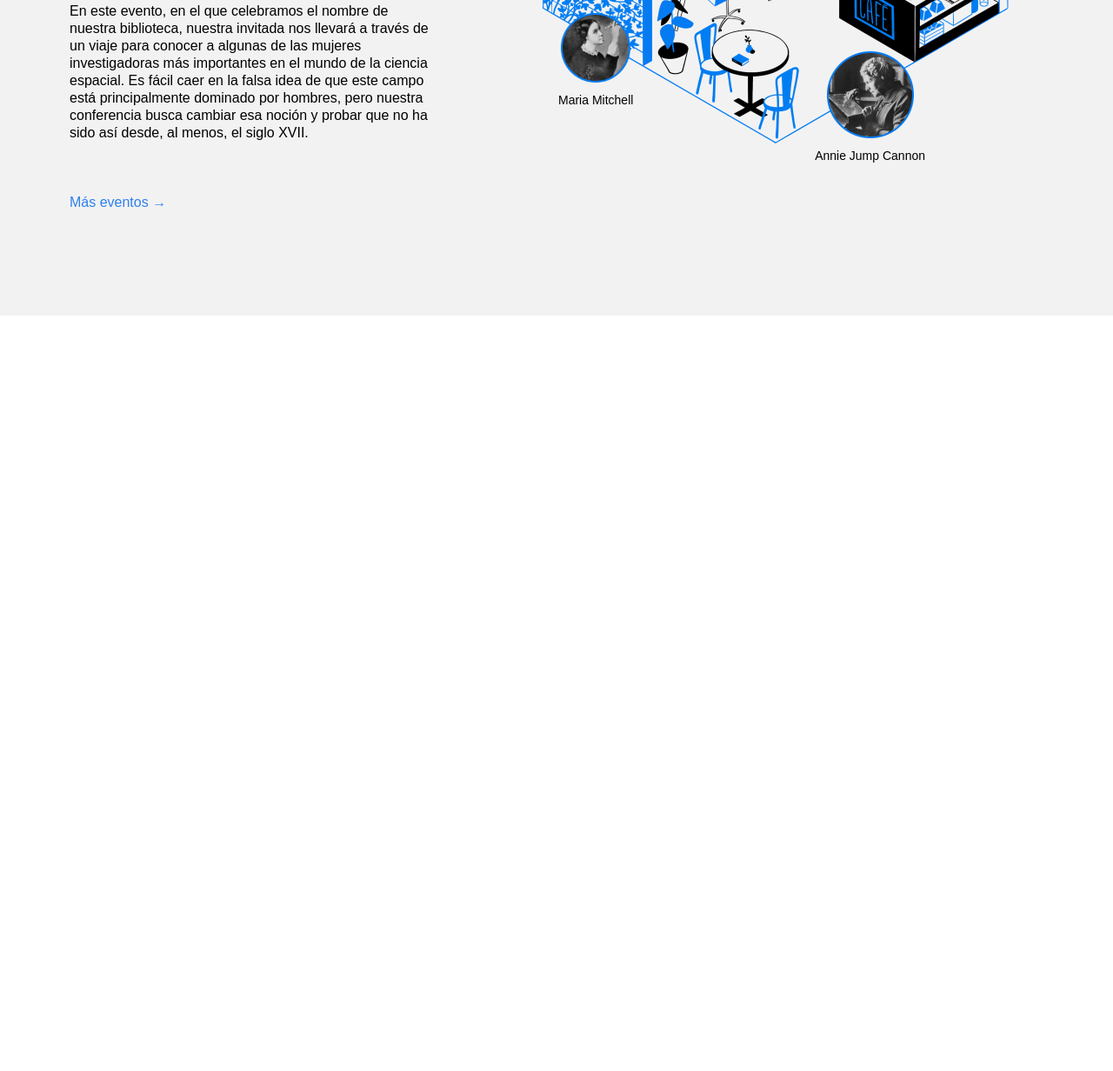
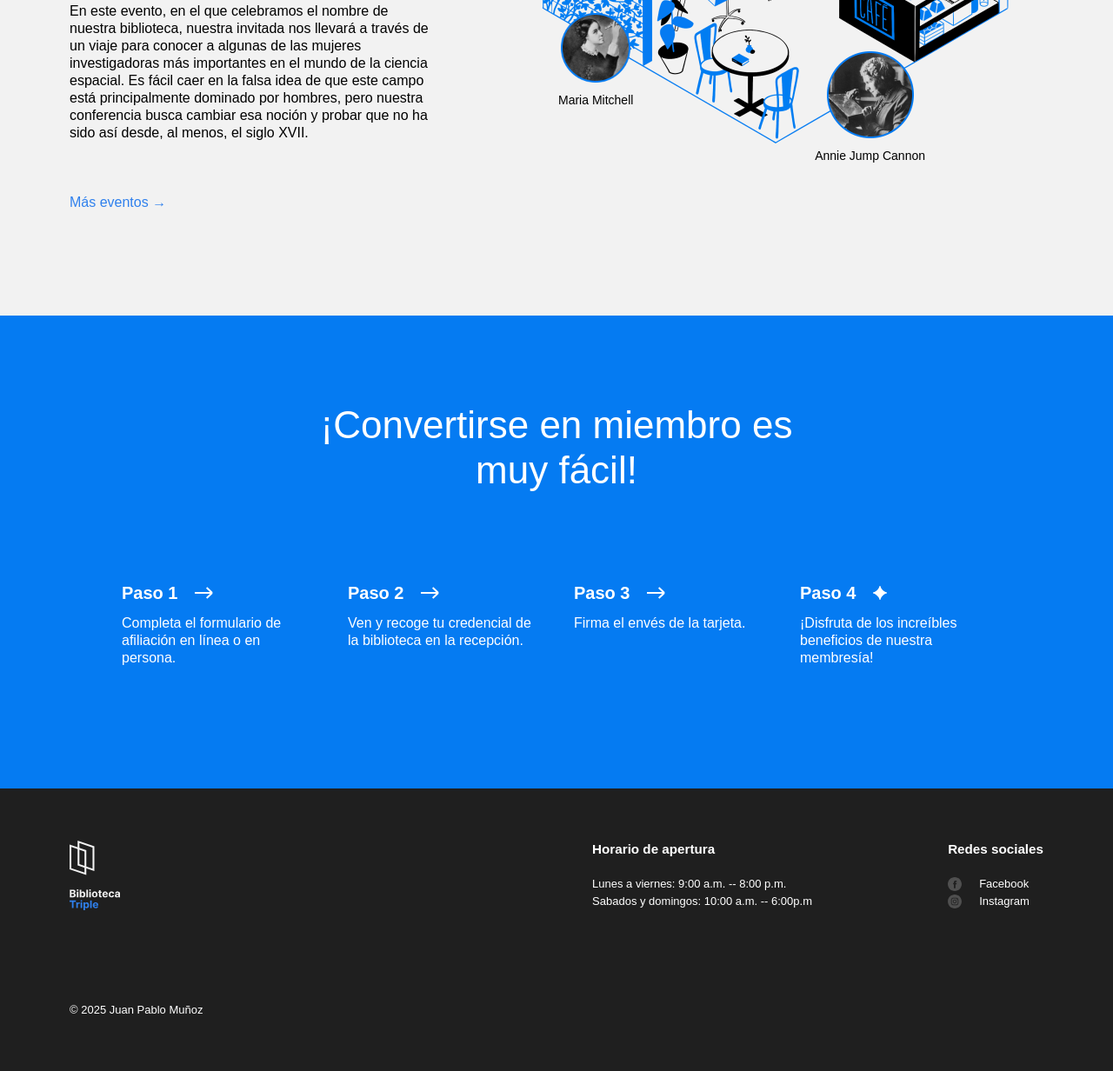
Before and after one commit to juano8/web_project_library_es_2, a plain HTML site: page index.html in a window 1280 px wide. Shown: the part 2575-3807 px from the top of the page at 87% size. Before the commit the page ends 2938 px from the top, so only its background shows below. Drawn offline with Linux system fonts and the light colour scheme.

Commit message:
Nueva actualización de mi proyecto

```diff
--- a/index.html
+++ b/index.html
@@ -221,7 +221,114 @@
             </div>
           </div>
         </section>
+        <section class="membership" id="membership">
+          <h2 class="membership__title">
+            ¡Convertirse en miembro es muy fácil!
+          </h2>
+          <ul class="membership__steps">
+            <li class="step">
+              <h3 class="step__title">
+                Paso 1
+                <img
+                  src="./images/icon_step_forward.svg"
+                  alt="icon forward"
+                  class="step__icon"
+                />
+              </h3>
+              <p class="step__description">
+                Completa el formulario de afiliación en línea o en persona.
+              </p>
+            </li>
+            <li class="step">
+              <h3 class="step__title">
+                Paso 2
+                <img
+                  src="./images/icon_step_forward.svg"
+                  alt="icon forward"
+                  class="step__icon"
+                />
+              </h3>
+              <p class="step__description">
+                Ven y recoge tu credencial de la biblioteca en la recepción.
+              </p>
+            </li>
+            <li class="step">
+              <h3 class="step__title">
+                Paso 3
+                <img
+                  src="./images/icon_step_forward.svg"
+                  alt="icon forward"
+                  class="step__icon"
+                />
+              </h3>
+              <p class="step__description">Firma el envés de la tarjeta.</p>
+            </li>
+            <li class="step">
+              <h3 class="step__title">
+                Paso 4
+                <img
+                  src="./images/icon_step_finish.svg"
+                  alt="icon finish"
+                  class="step__icon"
+                />
+              </h3>
+              <p class="step__description">
+                ¡Disfruta de los increíbles beneficios de nuestra membresía!
+              </p>
+            </li>
+          </ul>
+        </section>
       </main>
+      <footer class="footer" id="footer">
+        <div class="footer__cover">
+          <div class="footer__columns">
+            <div class="footer__column">
+              <img
+                src="./images/logo_white.svg"
+                alt="Logotipo de la Biblioteca Triple Peaks"
+                class="footer__logo"
+              />
+            </div>
+            <div class="footer__column footer__column_content_hours">
+              <h3 class="footer__column-heading">Horario de apertura</h3>
+              <ul class="footer__list">
+                <li class="footer__list-item">
+                  Lunes a viernes: 9:00 a.m. -- 8:00 p.m.
+                </li>
+                <li class="footer__list-item">
+                  Sabados y domingos: 10:00 a.m. -- 6:00p.m
+                </li>
+              </ul>
+            </div>
+            <div class="footer__column footer__column_content_social">
+              <h3 class="footer__column-heading">Redes sociales</h3>
+              <ul class="footer__list">
+                <li class="footer__list-item">
+                  <a href="#" class="footer__column-link">
+                    <img
+                      src="./images/facebook_white.svg"
+                      alt="facebook logo"
+                      class="footer__social-icon"
+                    />
+                    Facebook
+                  </a>
+                </li>
+                <li class="footer__list-item">
+                  <a href="#" class="footer__column-link">
+                    <img
+                      src="./images/instagram_white.svg"
+                      alt="facebook logo"
+                      class="footer__social-icon"
+                    />
+                    Instagram
+                  </a>
+                </li>
+              </ul>
+            </div>
+          </div>
+          <p class="footer__copyright">&#x00a9; 2025 Juan Pablo Muñoz</p>
+        </div>
+      </footer>
     </div>
   </body>
 </html>
--- a/styles/style.css
+++ b/styles/style.css
@@ -290,3 +290,123 @@
   font-size: 14px;
   margin: 0;
 }
+
+.membership {
+  padding: 100px 0 140px;
+  background-color: #057bf2;
+  color: #ffffff;
+}
+
+.membership__title {
+  max-width: 574px;
+  margin: 0 auto;
+  text-align: center;
+  font-size: 44px;
+  font-weight: 500;
+  line-height: 52px;
+}
+
+.membership__steps {
+  list-style-type: none;
+  padding: 0;
+  margin: 100px 0 0;
+  flex-wrap: wrap;
+  gap: 40px;
+  display: flex;
+  justify-content: center;
+}
+
+.step {
+  flex-basis: 220px;
+}
+
+.step__title {
+  margin: 0;
+  font-size: 20px;
+  line-height: 30px;
+  font-weight: 700;
+  display: flex;
+  align-items: center;
+}
+
+.step__icon {
+  margin-left: 20px;
+}
+
+.step__description {
+  margin: 10px 0 0;
+}
+
+.footer {
+  display: flex;
+  box-sizing: border-box;
+  color: #fff;
+  background-color: #1f1f1f;
+  padding: 60px 80px;
+}
+
+.footer__cover {
+  width: 100%;
+  position: relative;
+}
+
+.footer__columns {
+  display: flex;
+  justify-content: space-between;
+}
+
+.footer__column_content_hours {
+  font-size: small;
+  position: absolute;
+  right: 250px;
+  margin-left: auto;
+}
+
+.footer__column_content_social {
+  font-size: small;
+  margin-left: 80px;
+}
+
+.footer__logo {
+  width: 58px;
+  height: 80px;
+}
+
+.footer__column-heading {
+  margin-top: 0;
+  margin-bottom: 20px;
+}
+
+.footer__list {
+  list-style-type: none;
+  padding: 0;
+  margin: 0;
+}
+
+.footer__list-item {
+  display: flex;
+  flex-wrap: wrap;
+  gap: 10px;
+  padding: 0 16px 0 0;
+}
+
+.footer__column-link {
+  display: flex;
+  color: white;
+  text-decoration: none;
+  column-gap: 10px;
+  align-items: center;
+}
+
+.footer__social-icon {
+  width: 16px;
+  height: 16px;
+  padding-right: 10px;
+  padding-bottom: 0;
+}
+
+.footer__copyright {
+  margin-top: 100px;
+  margin-bottom: 0;
+  font-size: small;
+}
```
